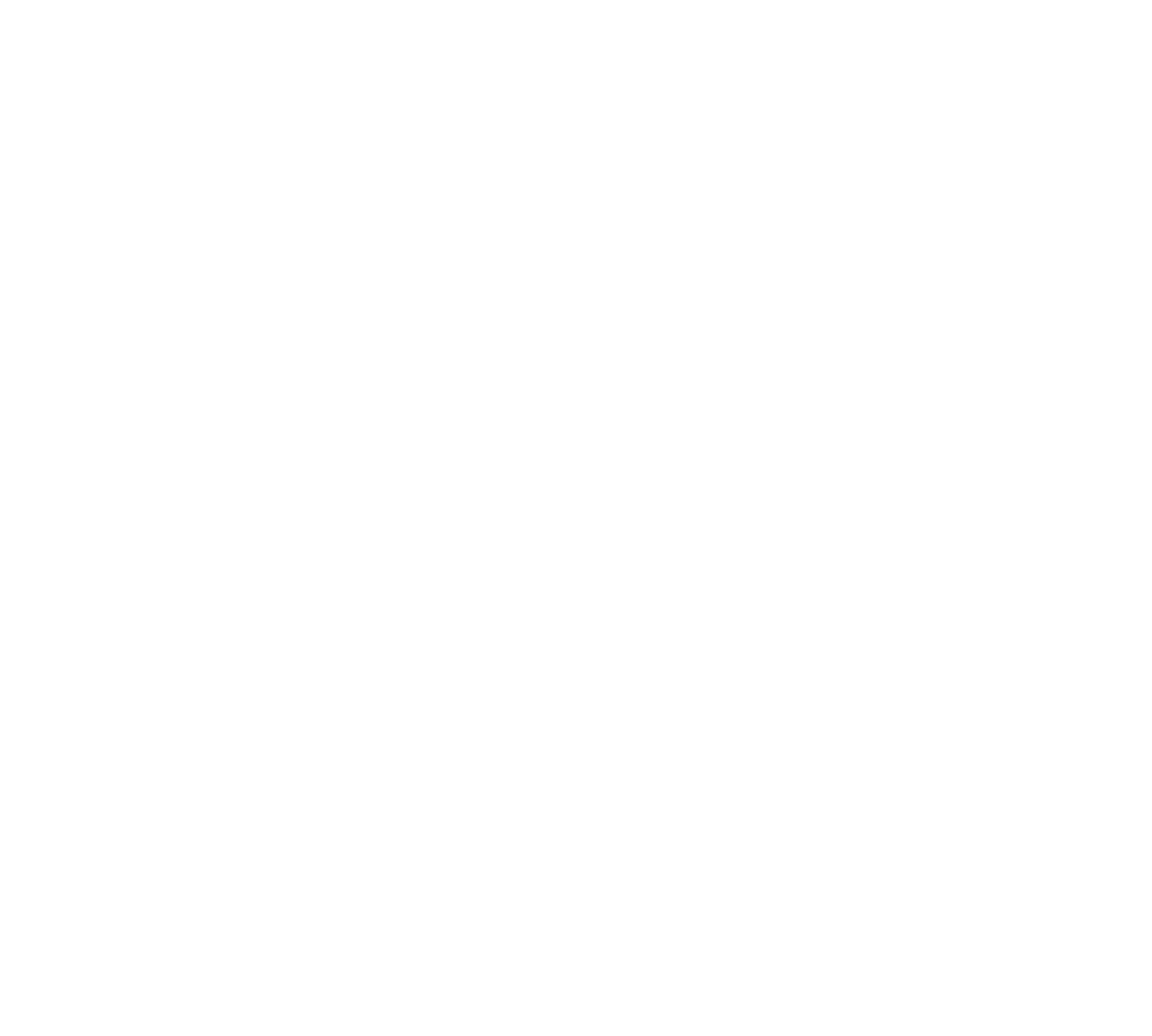
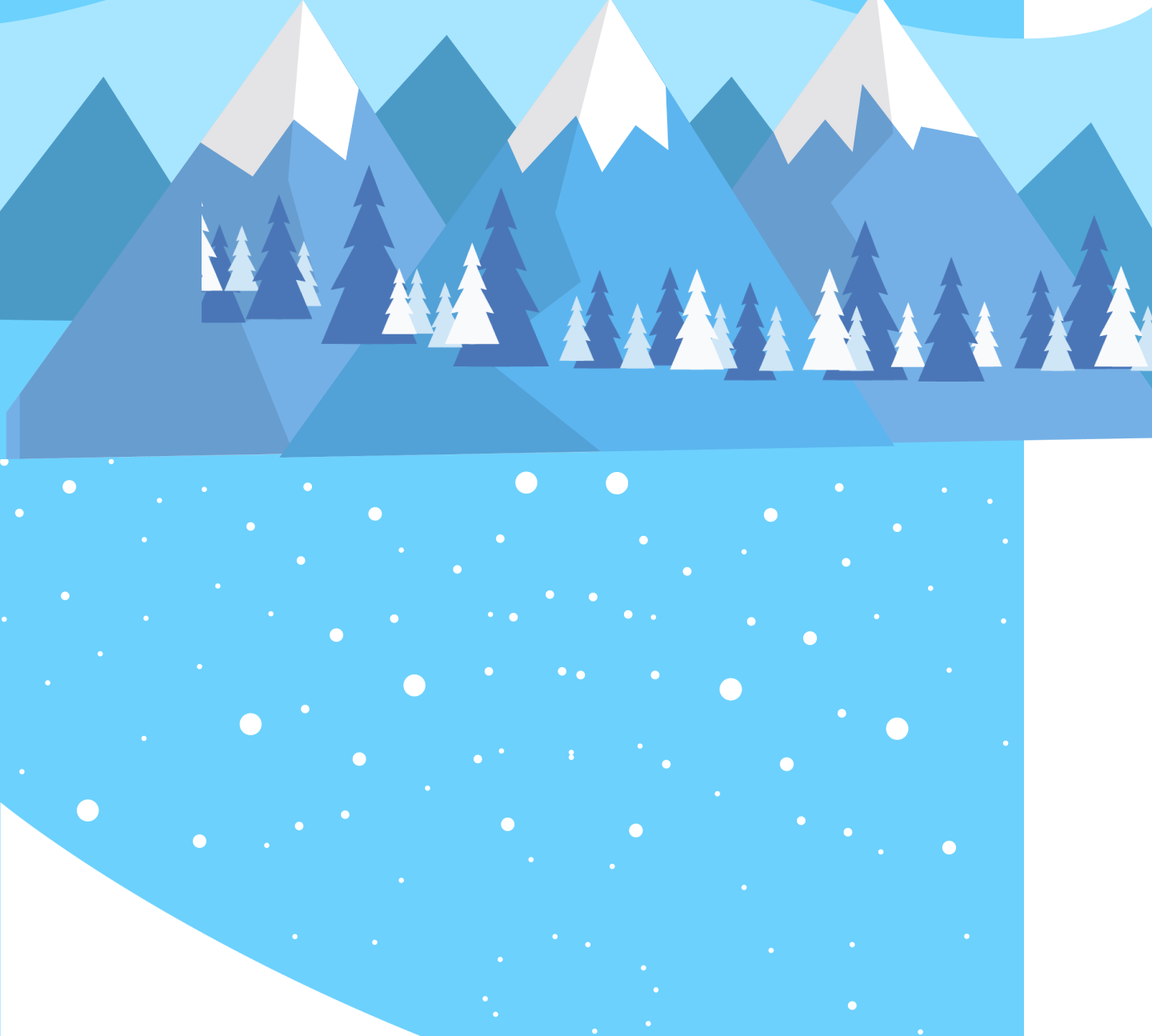
Before and after one commit to Zeferos/chinchila, a React (Create React App) app in the folder chinchilla/: page / in a window 1280 px wide. Shown: the part 1108-2403 px from the top of the page at 80% size, 1440 px wide, since content can reach past the window. Before the commit the page ends 1809 px from the top, so only its background shows below. Built offline with nearby package versions, Linux system fonts and the light colour scheme.

Commit message:
updatefile

```diff
--- a/chinchilla/src/Page/WhatWho.js
+++ b/chinchilla/src/Page/WhatWho.js
@@ -1,54 +1,29 @@
 import React, { Component } from 'react';
 import styled, { keyframes } from 'styled-components';
-// Create the keyframes
-const colorchange = keyframes`
-  0% {
-    background-color: #6cd1fd;
-}
-
-  50% {
-    background-color: white;
-}
-100%{
-    background-color: #6cd1fd;
-
-}
-`
 
 const Background = styled.div`
-    height : 100vh;
-    background-color : #6cd1fd;
-    background-attachment: fixed;
-    animation: ${colorchange} 5s linear infinite;
-    z-index: -1;
+  height : infinite;
+  background-color : #6cd1fd;
 `
 const background1 = styled.img`
-  // margin-top: -1000px;
-  // margin-left: 100px;
+  margin-bottom: -5500px;
+  margin-left: 50px;
   width: 100%;
   z-index: 0;
 `
 const background2 = styled.img`
-  margin-top: -1000px;
-  margin-left: 100px;
-  position: absolute;
-  margin-right: 200px;
+  bottom: 5500px;
   width: 100%;
   z-index: 1;
-`
-
-const ColorChange = styled.div`
-  animation: ${colorchange} 2s linear infinite;
 `
 
 class WhatWho extends Component {
   render() {
     return (
       <div className="App">
-      <Background>
-      <background1 src='.\images\Desktop2\s4.png' />
-      <background1 src='.\images\Desktop2\Group_2.png'/>
-
+          <Background>
+            <background1><img src='.\images\Desktop2\Group_2.png' /></background1>
+            <background2><img src='.\images\Desktop2\Group.png' /></background2>
           </Background>
       </div>
     );
```
Also changed, not shown: chinchilla/public/images/Desktop2/Desktop _2.png (renamed from chinchilla/public/images/Desktop2/Desktop 2.png), chinchilla/public/images/Desktop2/Desktop_21.png (added).
